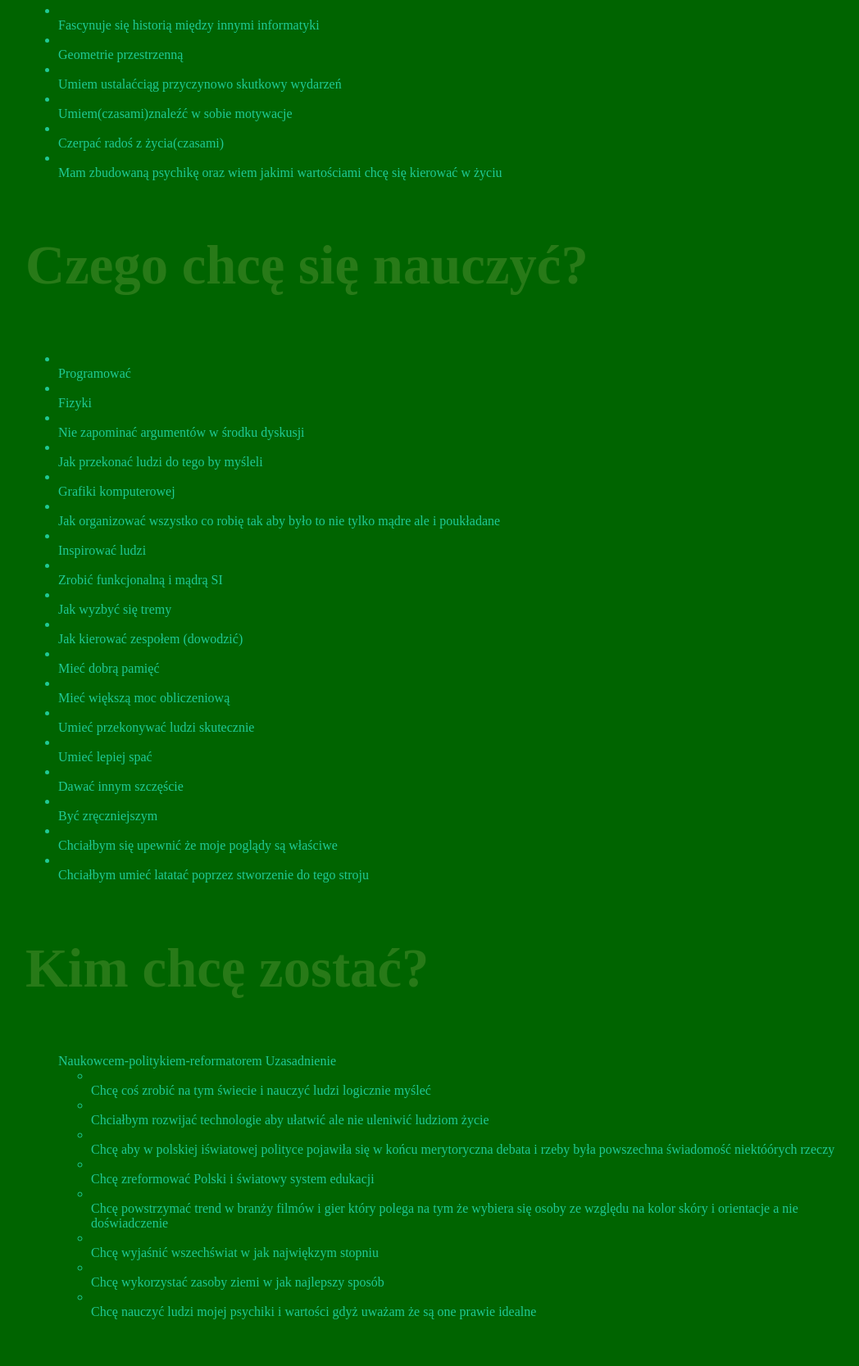
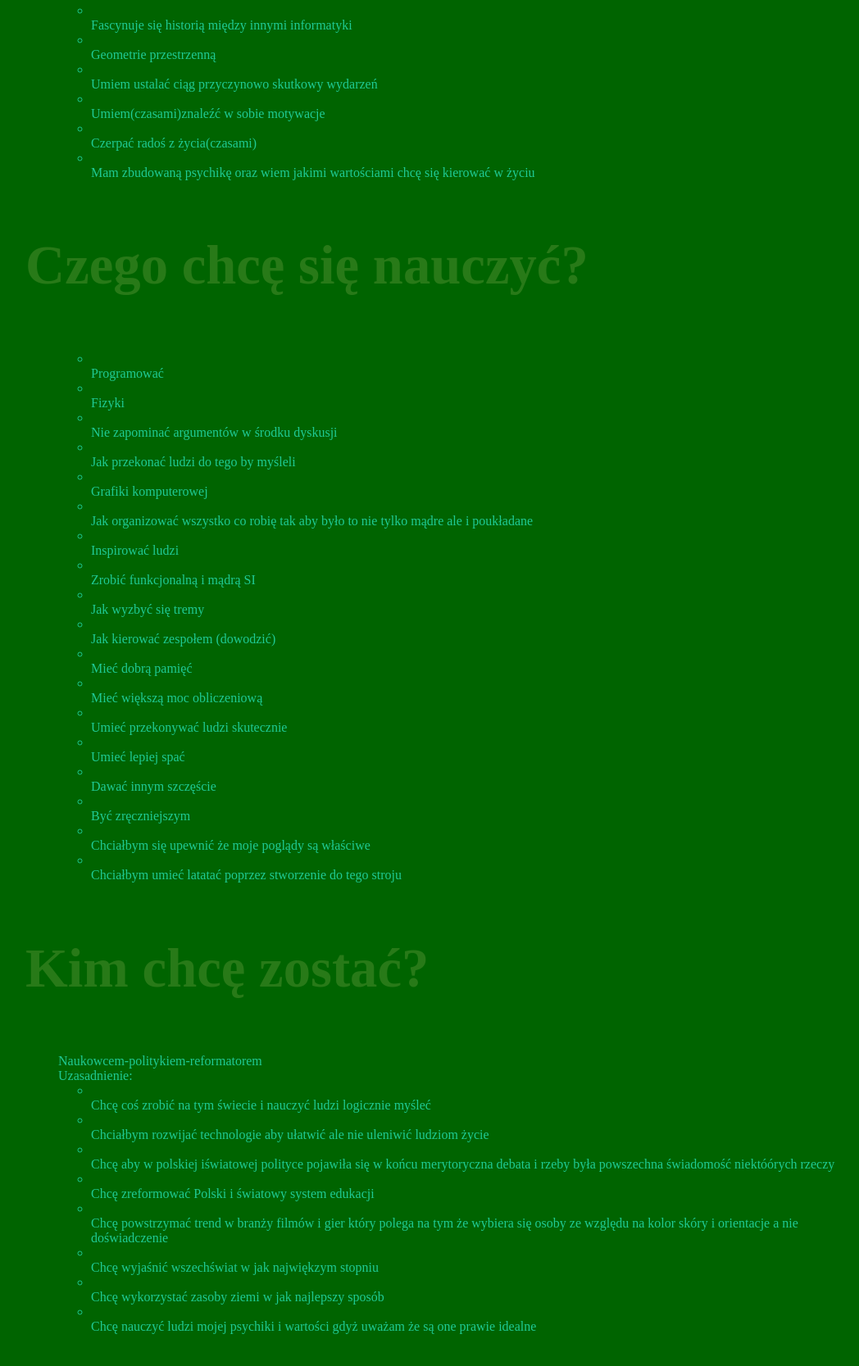
Before and after one commit to Owexmylord/owexmylord.github.io, a plain HTML site: page index.html in a window 1280 px wide. Shown: the part 793-2460 px from the top of the page at 82% size, without its empty margins (109-1157 px from the left). Drawn offline with Linux system fonts and the light colour scheme; a web font is replaced by a local one.

Commit message:
Add files via upload

```diff
--- a/index.html
+++ b/index.html
@@ -17,6 +17,7 @@
     <br>
     <a href="https://www.kochanowski.waw.pl"></a>
     <B><h1><p>Co Umiem?</p></h1></B>
+    <ul>
         <ul>
                 <li></li>Myśleć (ale tak na serio)
                 <li></li>Używać internetu
@@ -30,14 +31,16 @@
                 <li></li>Umiem excela od 4 lat
                 <li></li>Fascynuje się historią między innymi informatyki
                 <li></li>Geometrie przestrzenną
-                <li></li>Umiem ustalaćciąg przyczynowo skutkowy wydarzeń
+                <li></li>Umiem ustalać ciąg przyczynowo skutkowy wydarzeń
                 <li></li>Umiem(czasami)znaleźć w sobie motywacje
                 <li></li>Czerpać radoś z życia(czasami)
                 <li></li>Mam zbudowaną psychikę oraz wiem jakimi wartościami chcę się kierować w życiu
         </ul>
+    </ul>
     </p>
     <p>
         <B><h1><p>Czego chcę się nauczyć?</p></h1></B>
+    <ul>
         <ul>
                 <li></li>Programować
                 <li></li>Fizyki
@@ -58,12 +61,14 @@
                 <li></li>Chciałbym się upewnić że moje poglądy są właściwe
                 <li></li>Chciałbym umieć latatać poprzez stworzenie do tego stroju
         </ul>
+    </ul>
     </p>
     <p>
         <B><h1><p>Kim chcę zostać?</p></h1></B>
         <ul>
             Naukowcem-politykiem-reformatorem
-            Uzasadnienie
+            <Br>
+            Uzasadnienie:
             <ul>
                     <li></li>Chcę coś zrobić na tym świecie i nauczyć ludzi logicznie myśleć
                     <li></li>Chciałbym rozwijać technologie aby ułatwić ale nie uleniwić ludziom życie
```
